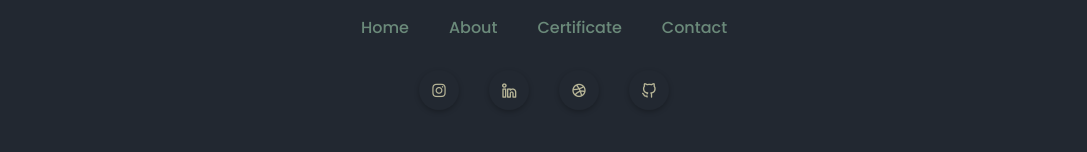
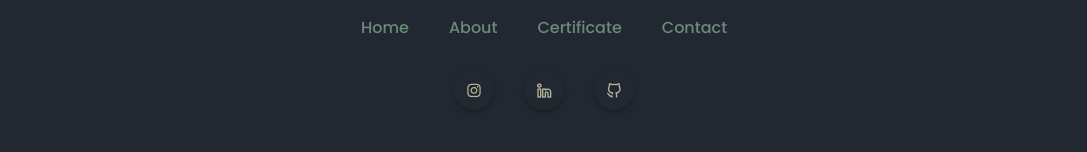
Before and after one commit to melqimaulana/personal-website, a plain HTML site: page index.html in a window 1280 px wide. Shown: the part 2893-3045 px from the top of the page, without its empty margins (96-1183 px from the left). Drawn offline with nearby package versions, Linux system fonts and the light colour scheme.

Commit message:
Update index.html

```diff
--- a/index.html
+++ b/index.html
@@ -211,7 +211,6 @@
               <div class="footer-social-icons">
                   <div class="icon"><i class="uil uil-instagram"></i></div>
                   <div class="icon"><i class="uil uil-linkedin-alt"></i></div>
-                  <div class="icon"><i class="uil uil-dribbble"></i></div>
                   <div class="icon"><i class="uil uil-github-alt"></i></div>
               </div>
               <div class="bottom-footer">
```
